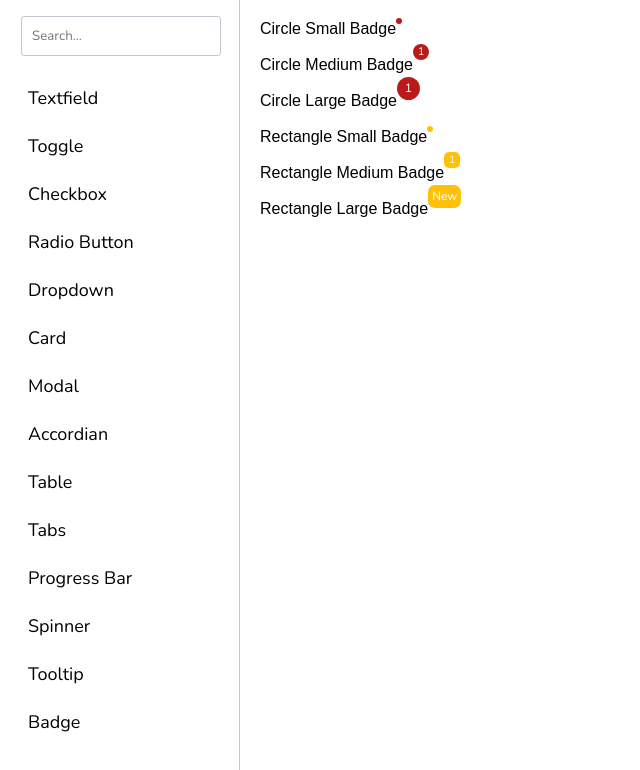
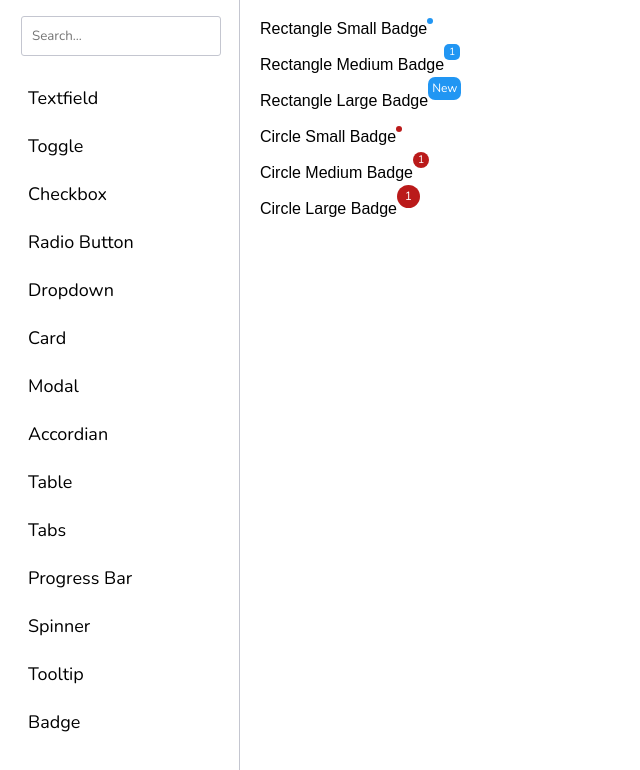
Before and after one commit to akshatarajashekar/ui-library, an Angular app: page /badge in a window 1280 px wide. Shown: the top 770 px of the page, without its empty margins (0-640 px from the left). Built offline with nearby package versions, Linux system fonts and the light colour scheme.

Commit message:
Changed color of Rectangular badge

```diff
--- a/src/app/ui-pages/ui-badge-showcase/ui-badge-showcase.component.html
+++ b/src/app/ui-pages/ui-badge-showcase/ui-badge-showcase.component.html
@@ -1,8 +1,8 @@
 <div class="showcase-container">
+  <div class="badge-showcase-text">Rectangle Small Badge<app-ui-badge [id]="'badge1'" [badgetext]="'1'" [size]="'small'" [type]="'rectangle'" [color]="'#2196F3'"></app-ui-badge></div>
+  <div class="badge-showcase-text">Rectangle Medium Badge<app-ui-badge [id]="'badge1'" [badgetext]="'1'" [size]="'medium'" [type]="'rectangle'" [color]="'#2196F3'"></app-ui-badge></div>
+  <div class="badge-showcase-text">Rectangle Large Badge<app-ui-badge [id]="'badge1'" [badgetext]="'New'" [size]="'large'" [type]="'rectangle'" [color]="'#2196F3'"></app-ui-badge></div>
   <div class="badge-showcase-text">Circle Small Badge<app-ui-badge [id]="'badge1'" [badgetext]="'1'" [size]="'small'" [color]="'#BA1A1A'"></app-ui-badge></div>
   <div class="badge-showcase-text">Circle Medium Badge<app-ui-badge [id]="'badge1'" [badgetext]="'1'" [size]="'medium'" [color]="'#BA1A1A'"></app-ui-badge></div>
   <div class="badge-showcase-text">Circle Large Badge<app-ui-badge [id]="'badge1'" [badgetext]="'1'" [size]="'large'" [color]="'#BA1A1A'"></app-ui-badge></div>
-  <div class="badge-showcase-text">Rectangle Small Badge<app-ui-badge [id]="'badge1'" [badgetext]="'1'" [size]="'small'" [type]="'rectangle'" [color]="'#FFC107'"></app-ui-badge></div>
-  <div class="badge-showcase-text">Rectangle Medium Badge<app-ui-badge [id]="'badge1'" [badgetext]="'1'" [size]="'medium'" [type]="'rectangle'" [color]="'#FFC107'"></app-ui-badge></div>
-  <div class="badge-showcase-text">Rectangle Large Badge<app-ui-badge [id]="'badge1'" [badgetext]="'New'" [size]="'large'" [type]="'rectangle'" [color]="'#FFC107'"></app-ui-badge></div>
 </div>
```
